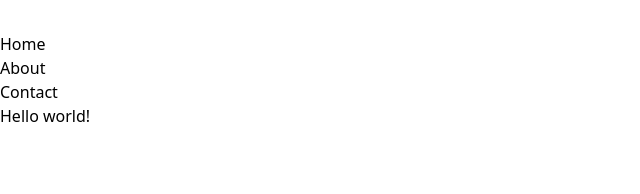
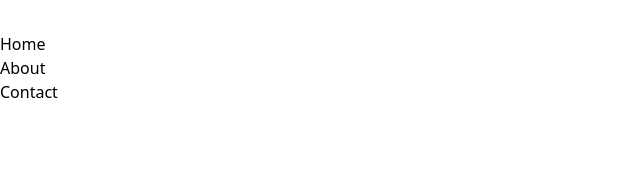
Before and after one commit to Chandu-Sasidharan/react-notes, a React (Vite) app: page / in a window 1280 px wide. Shown: the top 194 px of the page, without its empty margins (0-640 px from the left). Built offline with nearby package versions, Linux system fonts and the light colour scheme.

Commit message:
create conditional rendering

```diff
--- a/src/components/greetings/Greetings.jsx
+++ b/src/components/greetings/Greetings.jsx
@@ -1,4 +1,10 @@
 export default function Greetings({ name }) {
 
-    return <h1>Hello, { name }</h1>
+    return (
+       <div>
+         {/* { name ? <h1>Hello, { name }</h1> : null } */}
+
+         { !!name && <h1>Hello, {name} </h1>}
+       </div>
+    )
 }
--- a/src/components/hero/Hero.jsx
+++ b/src/components/hero/Hero.jsx
@@ -1,7 +1,11 @@
+import Greetings from '../greetings/Greetings';
+
 export default function Hero() {
+    const firstName = 0;
+
     return (
-        <main className="pt-[60px] flex justify-center items-center min-h-screen">
-            <h1 className="text-xl">Hello world!</h1>
+        <main className="pt-[60px] flex flex-col gap-5 justify-center items-center min-h-screen">
+            <Greetings name={firstName} />
         </main>
     )
 }
```
